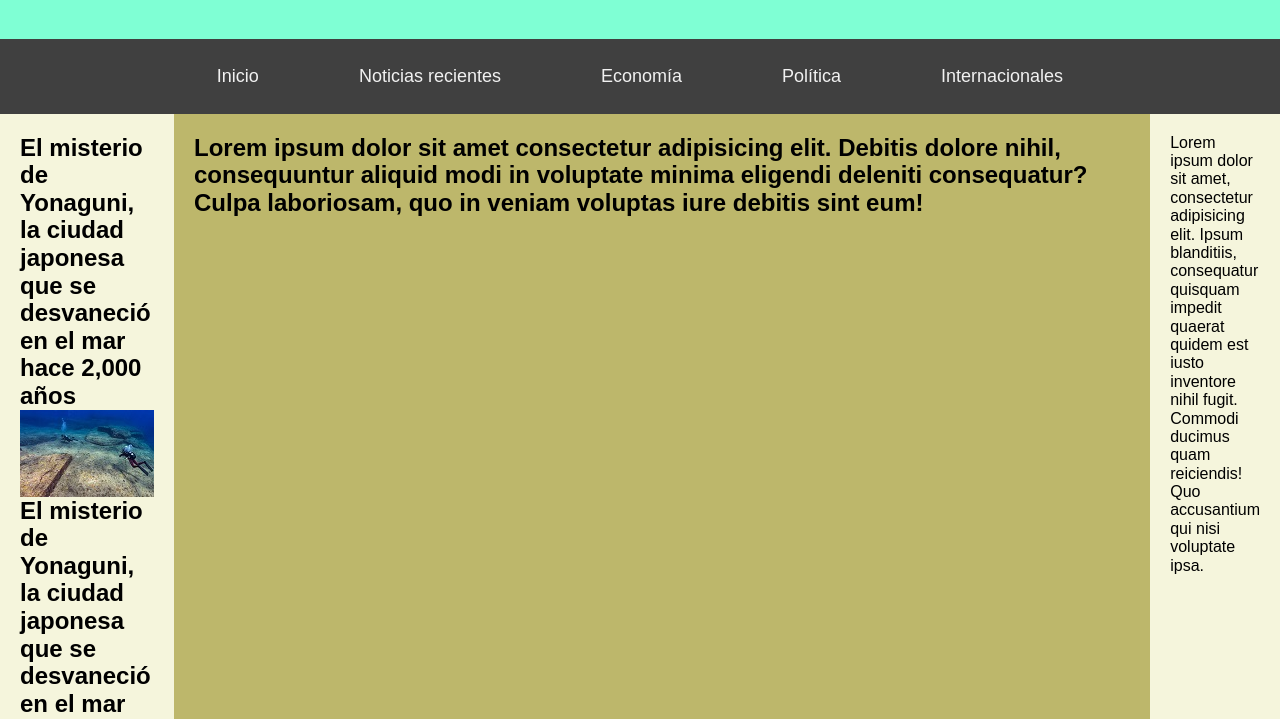
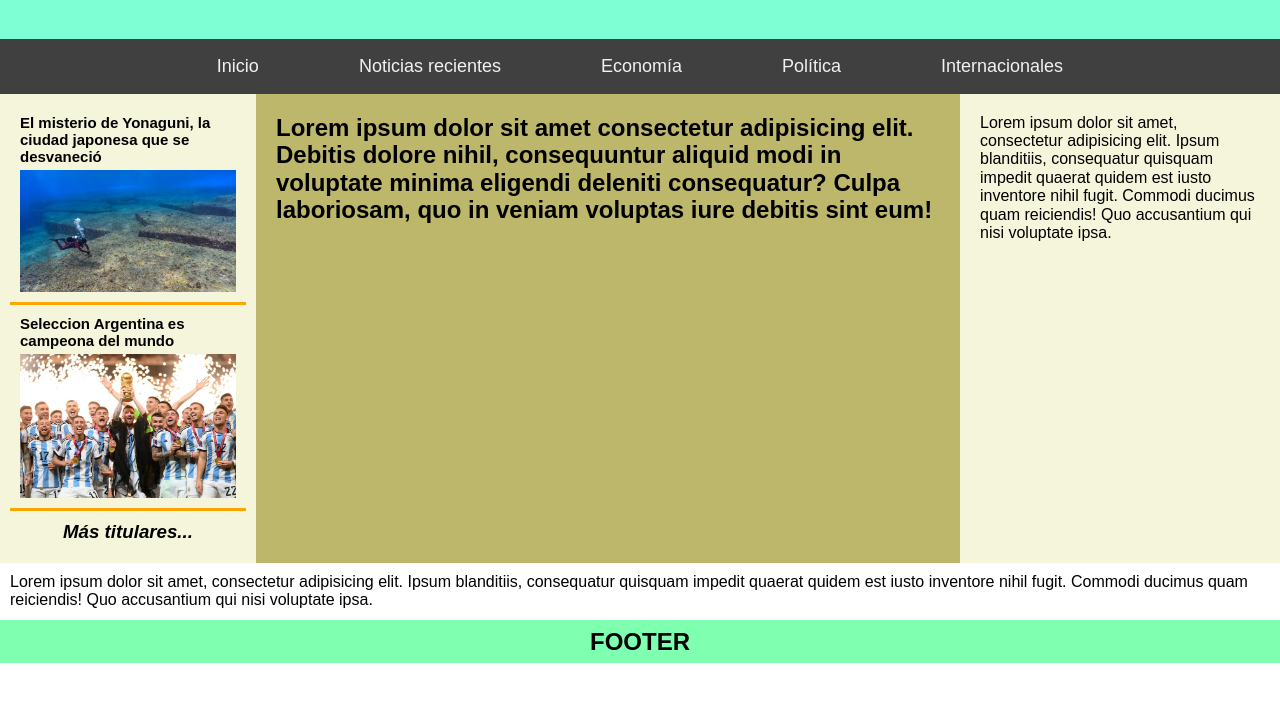
Before and after one commit to uai-tp/grupo_tp1, a plain HTML site: page index.html in a window 1280 px wide. Shown: the part 81-800 px from the top of the page. Drawn offline with Linux system fonts and the light colour scheme.

Commit message:
Correcciones de barra lateral izquierda

```diff
--- a/css/navbar.css
+++ b/css/navbar.css
@@ -1,8 +1,8 @@
 nav {
   display: flex;
   justify-content: space-evenly;
-  height: 75px;
-  line-height: 75px;
+  height: 55px;
+  line-height: 55px;
   background: #404040;
 }
 
@@ -53,6 +53,7 @@ nav .nav-list .nav-link {
     top: 75px;
     left: 0;
     z-index: -1;
+    transform: translateY(32%);
     transition: 0.6s;
   }
   nav .nav-list .nav-item {
@@ -66,14 +67,14 @@ nav .nav-list .nav-link {
 nav .navbar-toggler {
   display: none;
   height: min-content;
-  margin: 18px -10px 0 0;
+  margin: 16px -10px 0 0;
   cursor: pointer;
 }
 
 nav .navbar-toggler .bar {
-  width: 40px;
-  height: 5px;
-  margin-bottom: 10px;
+  width: 30px;
+  height: 3px;
+  margin-bottom: 8px;
   background: #ffffff;
   border-radius: 10%;
   transition: 0.4s;
@@ -85,11 +86,10 @@ input {
 
 input:checked ~ nav .nav-list {
   z-index: auto;
-  transform: translateY(28%);
 }
 
 input:checked ~ nav .navbar-toggler {
-  margin-top: 35px;
+  margin-top: 27px;
 }
 
 input:checked ~ nav .navbar-toggler .bar:nth-child(1) {
--- a/css/style.css
+++ b/css/style.css
@@ -32,26 +32,81 @@ footer {
   flex-wrap: wrap;
 }
 
-aside {
-  flex: 30px;
+#titulares {
+  flex: 15%;
+  background-color: beige;
+  padding: 10px;
+}
+
+.titular {
+  padding: 10px;
+  border-bottom: 3px solid orange;
+  color: black;
+}
+
+.titular h2 {
+  font-size: 15px;
+}
+
+.titular img {
+  display: flex;
+  max-width: 100%;
+  margin-top: 5px;
+}
+.mastitulos {
+  margin: 10px 0px;
+  color: black;
+  text-align: center;
+}
+.mastitulos h3 {
+  font-style: italic;
+}
+
+#nota_principal {
+  flex: 50%;
+  background-color: darkkhaki;
+  padding: 20px;
+}
+#nota_secundaria {
+  flex: 20%;
   background-color: beige;
   padding: 20px;
 }
 
-section {
-  flex: 70%;
-  background-color: darkkhaki;
-  padding: 20px;
-}
-img {
-  display: flex;
+#horizontal {
+  margin: 10px;
 }
 
 @media screen and (max-width: 935px) {
   .row {
     flex-direction: column;
   }
+  #titulares {
+    display: flex;
+  }
+
+  .titular {
+    border: 0;
+  }
+
+  .titular h2 {
+    font-size: 20px;
+  }
+  .mastitulos {
+    display: none;
+  }
 }
 
 @media (max-width: 675px) {
+  #titulares {
+    display: block;
+  }
+
+  .titular {
+    border-top: 5px solid orange;
+  }
+
+  .titular h2 {
+    font-size: 25px;
+  }
 }
--- a/index.html
+++ b/index.html
@@ -38,24 +38,29 @@
       </ul>
     </nav>
 
-    <div class="row">
-      <aside>
-        <div class="titulares">
-          <h2>
-            El misterio de Yonaguni, la ciudad japonesa que se desvaneció en el
-            mar hace 2,000 años
-          </h2>
-          <img src="img/ciudadtallada.jpg" alt="" />
-        </div>
-        <div class="titulares">
-          <h2>
-            El misterio de Yonaguni, la ciudad japonesa que se desvaneció en el
-            mar hace 2,000 años
-          </h2>
-          <img src="img/ciudadtallada.jpg" alt="" />
-        </div>
+    <div class="row" id="noticias">
+      <aside id="titulares">
+        <a href="#">
+          <div class="titular">
+            <h2>
+              El misterio de Yonaguni, la ciudad japonesa que se desvaneció
+            </h2>
+            <img src="img/Yonaguni.jpg" alt="Ciudad japonesa Yonaguni" />
+          </div>
+        </a>
+        <a href="#">
+          <div class="titular">
+            <h2>Seleccion Argentina es campeona del mundo</h2>
+            <img src="img/Seleccion.jpg" alt="Selección levantando la copa" />
+          </div>
+        </a>
+        <a href="#">
+          <div class="mastitulos">
+            <h3>Más titulares...</h3>
+          </div>
+        </a>
       </aside>
-      <section>
+      <section id="nota_principal">
         <h2>
           Lorem ipsum dolor sit amet consectetur adipisicing elit. Debitis
           dolore nihil, consequuntur aliquid modi in voluptate minima eligendi
@@ -63,6 +68,14 @@
           debitis sint eum!
         </h2>
       </section>
+      <aside id="nota_secundaria">
+        Lorem ipsum dolor sit amet, consectetur adipisicing elit. Ipsum
+        blanditiis, consequatur quisquam impedit quaerat quidem est iusto
+        inventore nihil fugit. Commodi ducimus quam reiciendis! Quo accusantium
+        qui nisi voluptate ipsa.
+      </aside>
+    </div>
+    <div class="row" id="horizontal">
       <aside>
         Lorem ipsum dolor sit amet, consectetur adipisicing elit. Ipsum
         blanditiis, consequatur quisquam impedit quaerat quidem est iusto
@@ -70,15 +83,7 @@
         qui nisi voluptate ipsa.
       </aside>
     </div>
-    <div class="row">
-      <aside>
-        Lorem ipsum dolor sit amet, consectetur adipisicing elit. Ipsum
-        blanditiis, consequatur quisquam impedit quaerat quidem est iusto
-        inventore nihil fugit. Commodi ducimus quam reiciendis! Quo accusantium
-        qui nisi voluptate ipsa.
-      </aside>
-    </div>
-    <footer>
+    <footer class="footer" id="mainfooter">
       <h2>FOOTER</h2>
     </footer>
   </body>
```
Also changed, not shown: img/Seleccion.jpg (added), img/Yonaguni.jpg (added).
